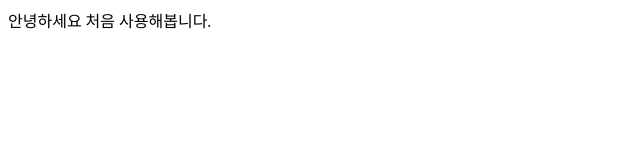
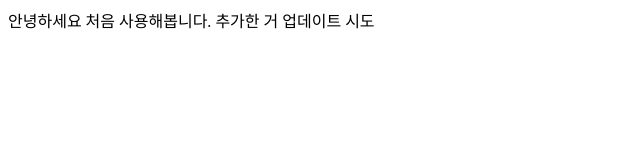
Before and after one commit to joehyun000/first-project, a plain HTML site: page index.html in a window 1280 px wide. Shown: the whole page, without its empty margins (0-640 px from the left). Drawn offline with Linux system fonts and the light colour scheme.

Commit message:
second commit

```diff
--- a/index.html
+++ b/index.html
@@ -8,5 +8,6 @@
 </head>
 <body>
     <t1>안녕하세요 처음 사용해봅니다.</t1>
+    <t2>추가한 거 업데이트 시도</t2>
 </body>
 </html>
```
